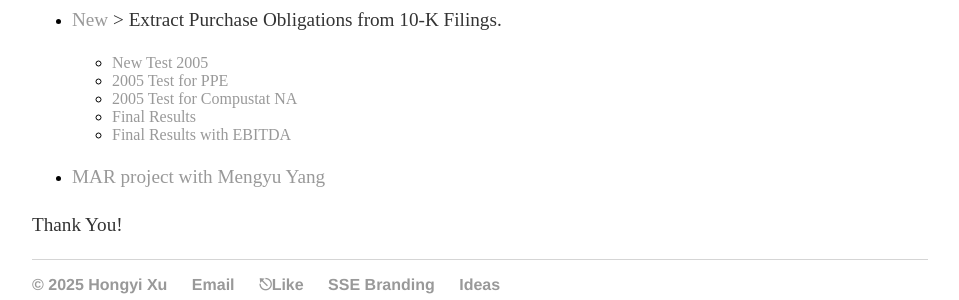
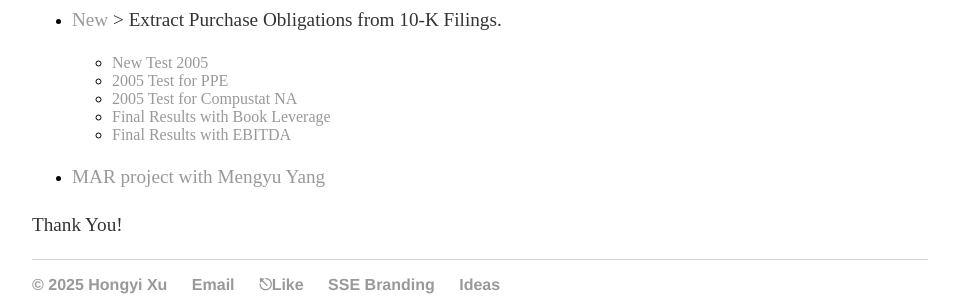
Before and after one commit to hongyileoxu/hongyileoxu.github.io, a Jekyll site: the page built from projects/index.md, in a window 1280 px wide. Shown: the part 1429-1729 px from the top of the page, without its empty margins (160-1119 px from the left). Built offline with Jekyll 4.4.1, drawn with Linux system fonts in a browser that asks for light colours.

Commit message:
Update index.md

```diff
--- a/projects/index.md
+++ b/projects/index.md
@@ -57,7 +57,7 @@ Projects in Progress:
      -    [New Test 2005](http://hongyileoxu.github.io/research/Purchase_contract_10Ks/AFA_test_2005.html)
      -    [2005 Test for PPE](http://hongyileoxu.github.io/research/Purchase_contract_10Ks/AFA_test_2005_PPE.html)
      -    [2005 Test for Compustat NA](http://hongyileoxu.github.io/research/Purchase_contract_10Ks/AFA_test_2005_PPE_allNA.html)
-     -    [Final Results](http://hongyileoxu.github.io/research/Purchase_contract_10Ks/AFA_test_2005_PPE_clean.html)
+     -    [Final Results with Book Leverage](http://hongyileoxu.github.io/research/Purchase_contract_10Ks/AFA_test_2005_PPE_clean.html)
      -    [Final Results with EBITDA](http://hongyileoxu.github.io/research/Purchase_contract_10Ks/AFA_test_2005_PPE_clean_ebitda.html)
 
 -    [MAR project with Mengyu Yang](http://hongyileoxu.github.io/research/MAR/OnBoard_analysis_hongyi.html)
```
